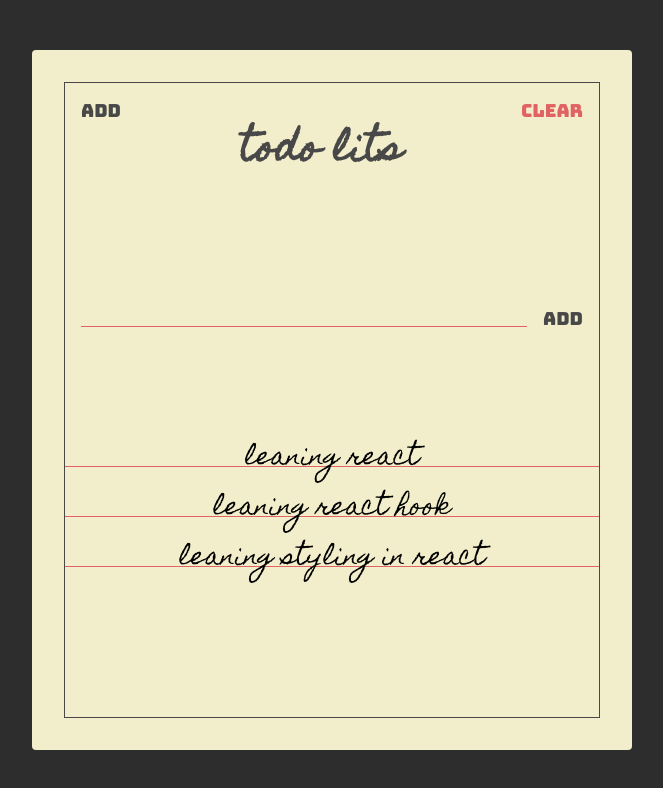
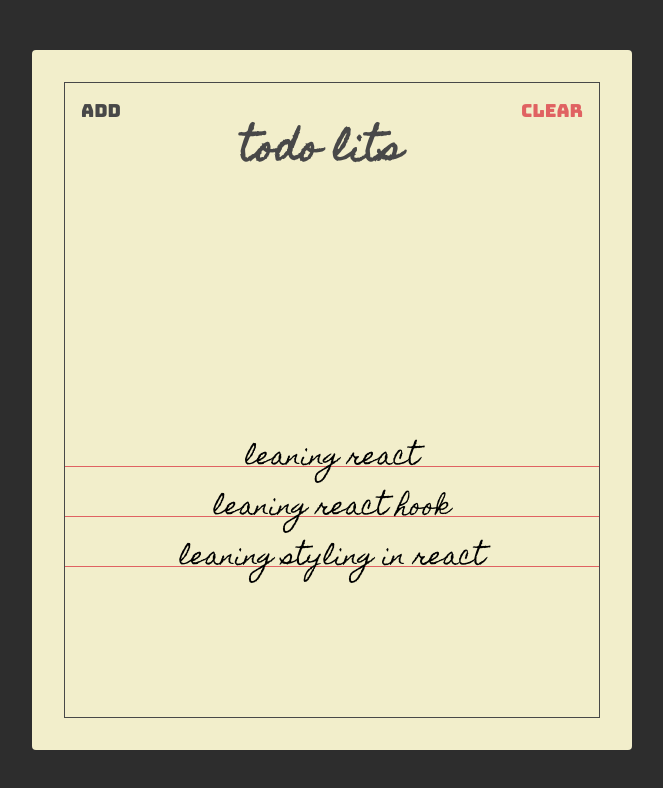
Before and after one commit to elitesavier79/react-todolist, a React (Create React App) app: page / in a window 1280 px wide. Shown: the top 788 px of the page, without its empty margins (308-971 px from the left). Built offline with nearby package versions, Linux system fonts and the light colour scheme.

Commit message:
membuat todoform toggle berfungsi
materi react course

```diff
--- a/src/components/todoform.jsx
+++ b/src/components/todoform.jsx
@@ -1,7 +1,7 @@
 import React, { useState } from "react";
 import PropTypes from "prop-types";
 
-const Todoform = ({ addTodo }) => {
+const Todoform = ({ addTodo, showAdd }) => {
   const [value, setValue] = useState("");
 
   const handleFormSubmit = e => {
@@ -16,6 +16,7 @@
     setValue("");
   };
 
+  if (showAdd) {
     return (
       <section className="add">
         <form className="add-form" onSubmit={handleFormSubmit}>
@@ -29,10 +30,14 @@
         </form>
       </section>
     );
+  } else {
+    return null;
+  }
 };
 
 Todoform.propTypes = {
-  addTodo: PropTypes.func.isRequired
+  addTodo: PropTypes.func.isRequired,
+  showAdd: PropTypes.bool.isRequired
 };
 
 export default Todoform;
--- a/src/pages/todolist.jsx
+++ b/src/pages/todolist.jsx
@@ -25,7 +25,7 @@
   return (
     <Paper>
       <Header showAddToggle={showAddToggle} />
-      <Todoform addTodo={addTodo} />
+      <Todoform addTodo={addTodo} showAdd={showAdd} />
       <Todos todos={todos} />
     </Paper>
   );
```
Lines whose indentation alone changed are shown as unchanged.
